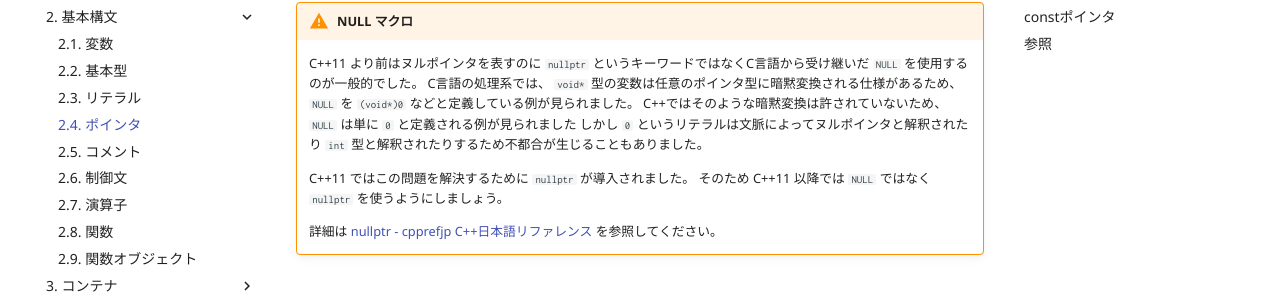
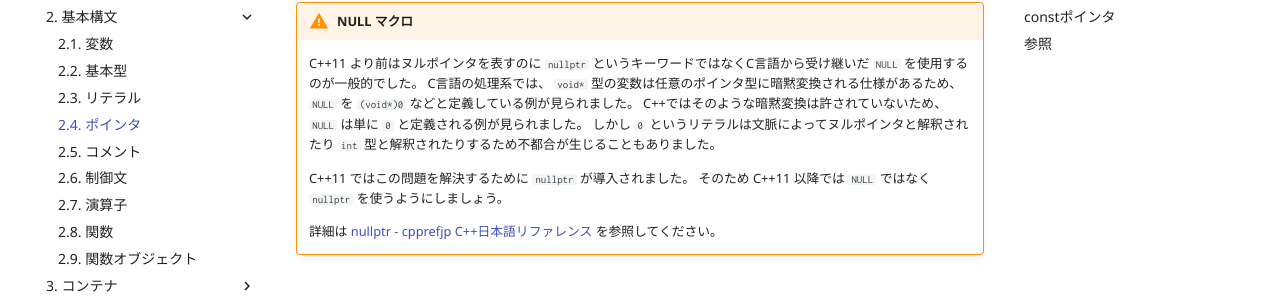
Before and after one commit to rinatz/cpp-book, an MkDocs documentation site: the page built from docs/ch02-04-pointers.md, in a window 1280 px wide and 900 px high, scrolled down 444 px. Shown: the part 145-443 px from the top of the window. Built offline with MkDocs 1.6.1 and Material for MkDocs 9.7.7, drawn with Linux system fonts in a browser that asks for light colours; comment, search, counter and statistics services are not loaded.

Commit message:
Fix missing a period

```diff
--- a/docs/ch02-04-pointers.md
+++ b/docs/ch02-04-pointers.md
@@ -22,7 +22,7 @@ int* p = nullptr;
 !!! warning "NULL マクロ"
     C++11 より前はヌルポインタを表すのに `nullptr` というキーワードではなくC言語から受け継いだ `NULL` を使用するのが一般的でした。
     C言語の処理系では、 `void*` 型の変数は任意のポインタ型に暗黙変換される仕様があるため、 `NULL` を `(void*)0` などと定義している例が見られました。
-    C++ではそのような暗黙変換は許されていないため、 `NULL` は単に `0` と定義される例が見られました
+    C++ではそのような暗黙変換は許されていないため、 `NULL` は単に `0` と定義される例が見られました。
     しかし `0` というリテラルは文脈によってヌルポインタと解釈されたり `int` 型と解釈されたりするため不都合が生じることもありました。
 
     C++11 ではこの問題を解決するために `nullptr` が導入されました。
```
